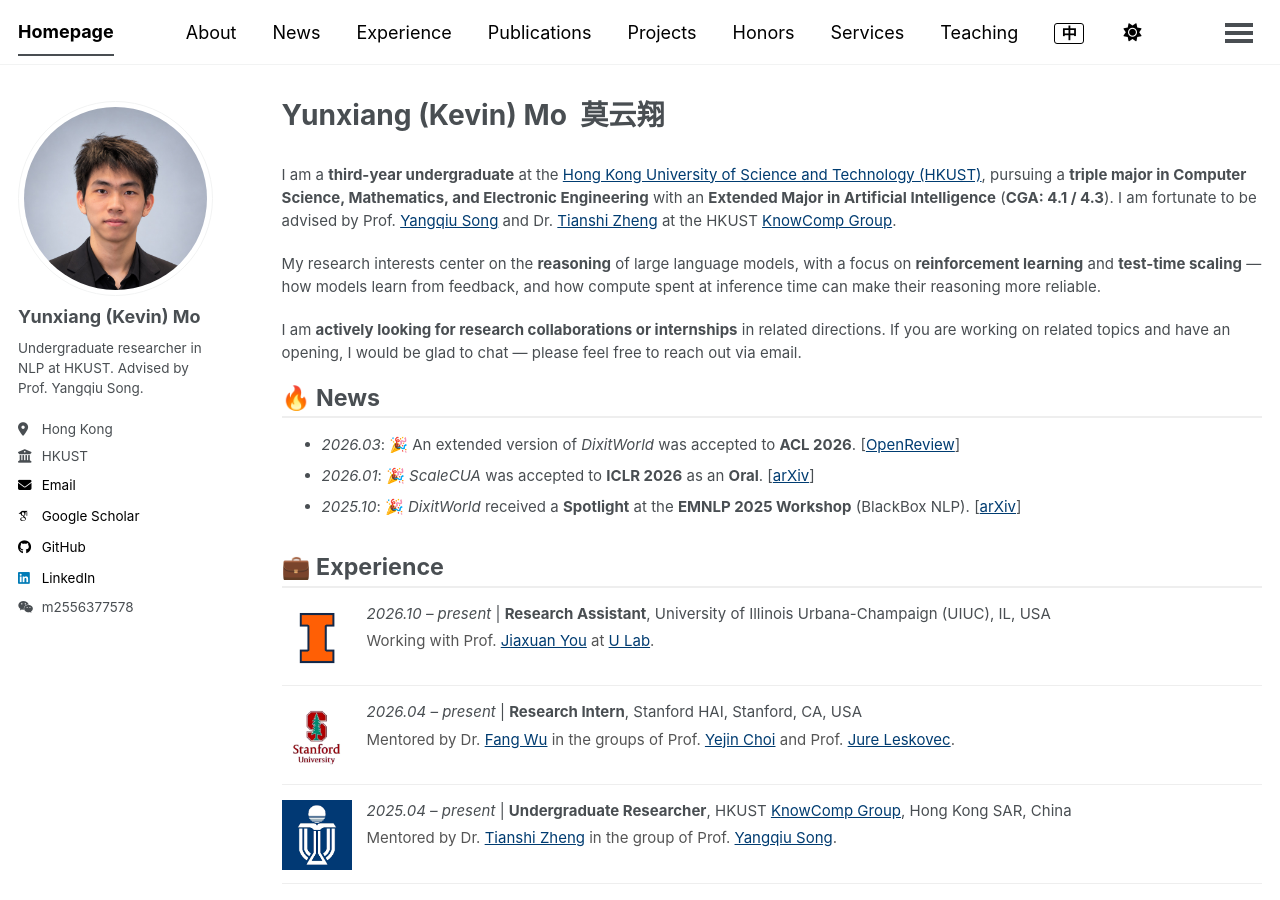
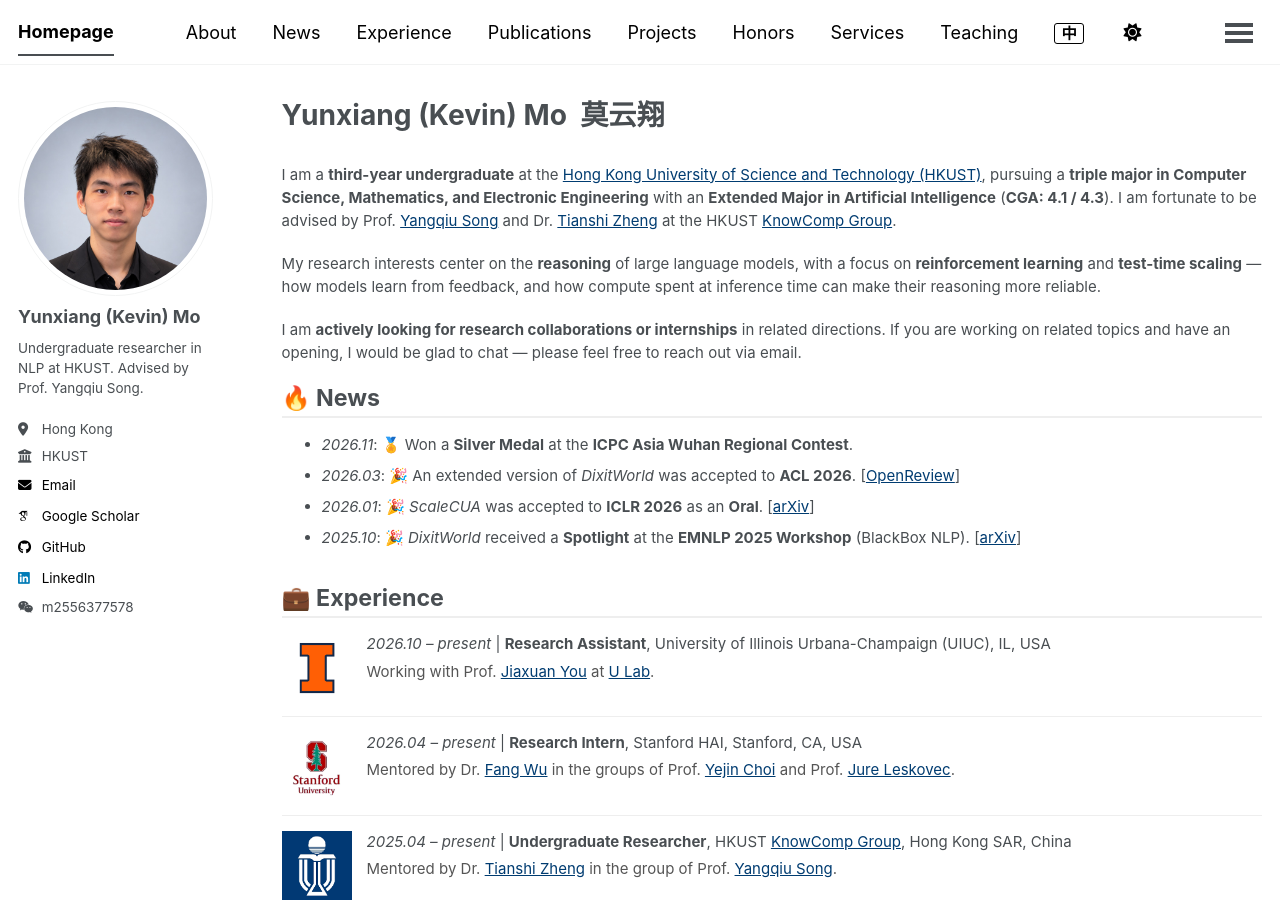
Before and after one commit to moyunxiang/moyunxiang.github.io, a Jekyll site: the page built from _pages/about.md, in a window 1280 px wide and 900 px high. Built offline with Jekyll 4.4.1, drawn with Linux system fonts in a browser that asks for light colours; some web fonts are replaced; a script bundle is joined from its source files by our own code; library files that are not in the unit come from our copies.

Commit message:
Add ICPC Wuhan silver medal to news

```diff
--- a/_pages/about.md
+++ b/_pages/about.md
@@ -19,6 +19,7 @@
 
 🔥 News
 ======
+- *2026.11*: 🏅 Won a **Silver Medal** at the **ICPC Asia Wuhan Regional Contest**.
 - *2026.03*: 🎉 An extended version of *DixitWorld* was accepted to **ACL 2026**. \[[OpenReview](https://openreview.net/forum?id=ikU0NDfKvO)\]
 - *2026.01*: 🎉 *ScaleCUA* was accepted to **ICLR 2026** as an **Oral**. \[[arXiv](https://arxiv.org/abs/2509.15221)\]
 - *2025.10*: 🎉 *DixitWorld* received a **Spotlight** at the **EMNLP 2025 Workshop** (BlackBox NLP). \[[arXiv](https://arxiv.org/abs/2510.10117)\]
```
Also changed, not shown: _pages/about-zh.md (+1 -0 lines).
